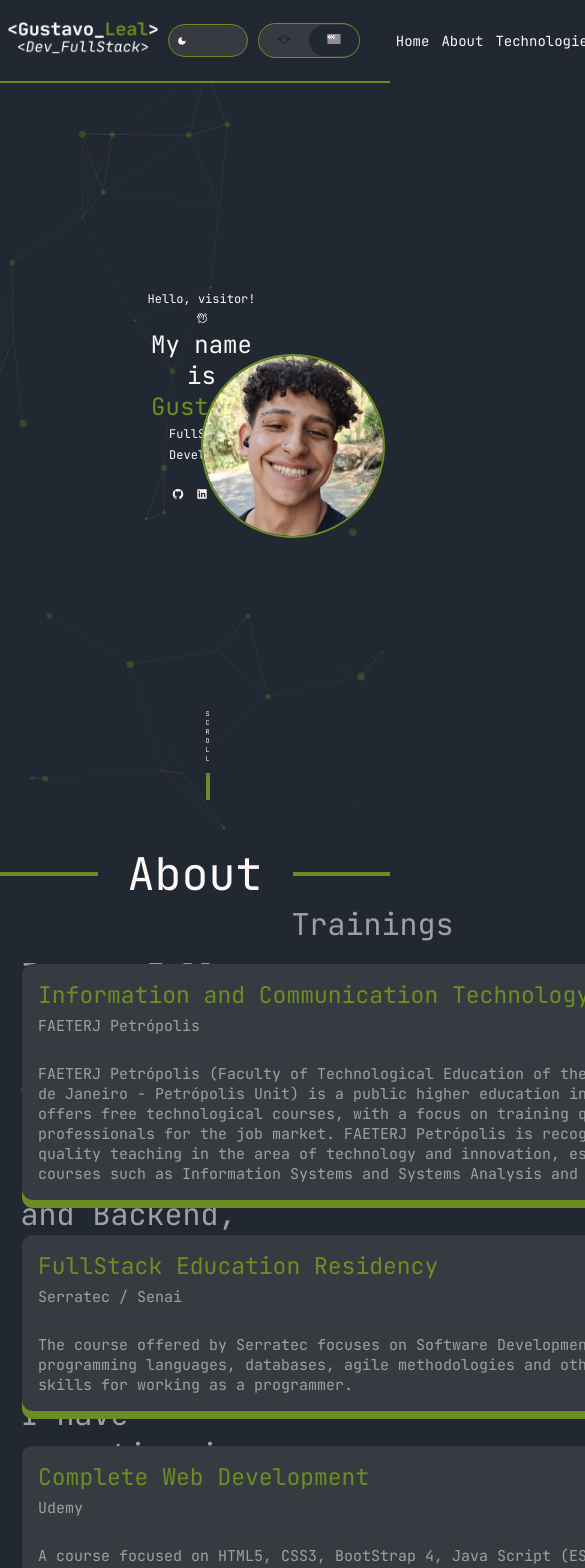
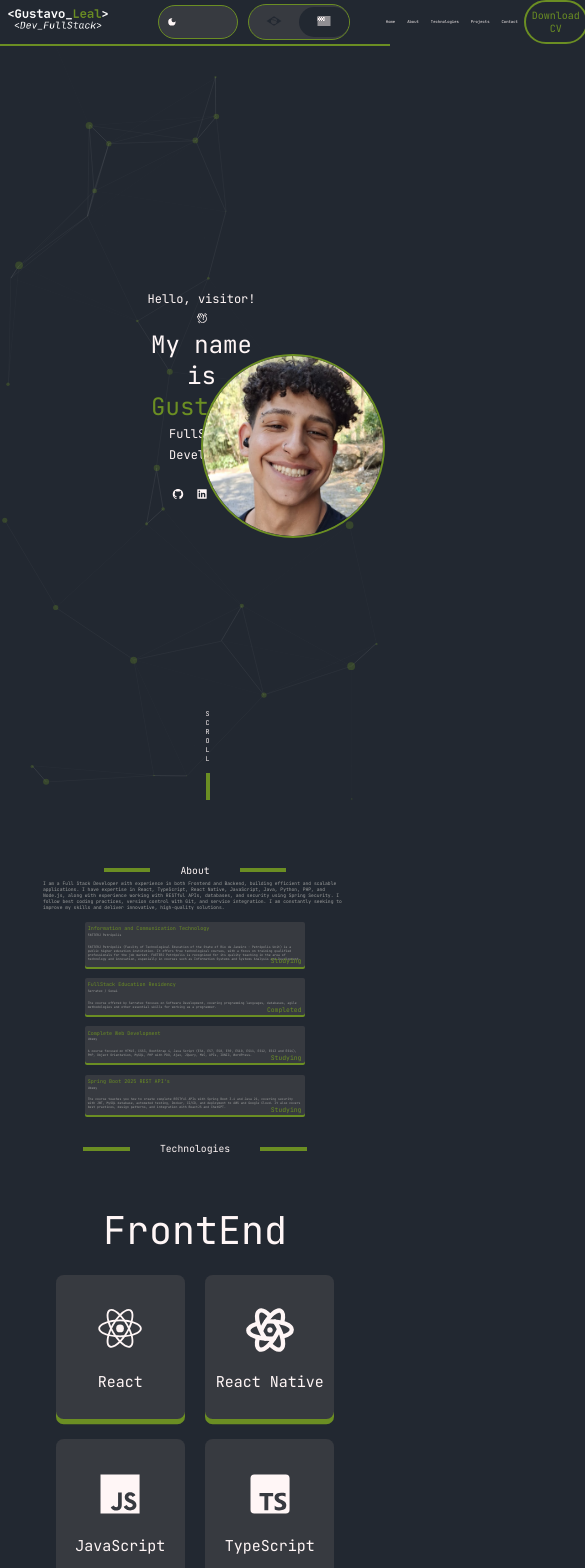
Before and after one commit to GustavoLPr/Portifolio, a React (Vite) app in the folder Portifolio/: page / in a window 390 px wide. Shown: the top 1568 px of the page, 585 px wide, since content can reach past the window. Built offline with nearby package versions, Linux system fonts and the light colour scheme.

Commit message:
Reformulação Sobre e responsividade

```diff
--- a/Portifolio/src/Components/Header/header.jsx
+++ b/Portifolio/src/Components/Header/header.jsx
@@ -185,7 +185,7 @@ export default function Header() {
               if (el) {
                 const offsetTop = el.offsetTop;
                 window.scrollTo({
-                  top: offsetTop - 100, // muda esse valor como quiser
+                  top: offsetTop - 100,
                   behavior: "smooth",
                 });
               }
@@ -200,7 +200,7 @@ export default function Header() {
               if (el) {
                 const offsetTop = el.offsetTop;
                 window.scrollTo({
-                  top: offsetTop - 100, // muda esse valor como quiser
+                  top: offsetTop - 5,
                   behavior: "smooth",
                 });
               }
@@ -215,7 +215,7 @@ export default function Header() {
               if (el) {
                 const offsetTop = el.offsetTop;
                 window.scrollTo({
-                  top: offsetTop - 100, // muda esse valor como quiser
+                  top: offsetTop - 100,
                   behavior: "smooth",
                 });
               }
@@ -230,7 +230,7 @@ export default function Header() {
               if (el) {
                 const offsetTop = el.offsetTop;
                 window.scrollTo({
-                  top: offsetTop - 100, // muda esse valor como quiser
+                  top: offsetTop - 100,
                   behavior: "smooth",
                 });
               }
@@ -245,7 +245,7 @@ export default function Header() {
               if (el) {
                 const offsetTop = el.offsetTop;
                 window.scrollTo({
-                  top: offsetTop - 100, // muda esse valor como quiser
+                  top: offsetTop - 100,
                   behavior: "smooth",
                 });
               }
--- a/Portifolio/src/Components/Header/index.module.css
+++ b/Portifolio/src/Components/Header/index.module.css
@@ -1,6 +1,7 @@
 .headerContainer {
   width: 100%;
-  min-height: 83px;
+  /* min-height: 77px; */
+  min-height: 4.3vw;
   /* background-color: #222831; */
   /* border-bottom: 2px solid #6b8e23; */
   background-color: var(--bg-color);
@@ -29,7 +30,7 @@
 }
 
 .logo {
-  width: clamp(150px, 18vw, 204px); /* Tamanho responsivo */
+  width: clamp(100px, 13vw, 204px); /* Tamanho responsivo */
   height: auto;
 }
 
@@ -152,7 +153,7 @@
   /* color: #fff6f6; */
   color: var(--header-text);
   /* font-size: 1.1vw; */
-   font-size: clamp(14px, 1.1vw, 20px);
+   font-size: 1vw;
   font-family: "JetBrains Mono", monospace;
 }
 
@@ -162,9 +163,9 @@
   color: var(--accent-color);
   font-family: "JetBrains Mono", monospace;
 
-  font-size: clamp(14px, 1.1vw, 20px);        /* Texto que cresce, mas com limite */
-  width: clamp(120px, 12vw, 200px);           /* Largura adaptativa */
-  height: clamp(38px, 5.2vh, 60px);           /* Altura adaptativa */
+  font-size: clamp(10px, 1vw, 20px);        /* Texto que cresce, mas com limite */
+  width: clamp(100px, 12vw, 200px);           /* Largura adaptativa */
+  height: clamp(32px, 5.2vh, 60px);           /* Altura adaptativa */
 
   border-radius: 26.58px; /* Pode deixar fixo ou também adaptar com clamp se quiser */
 }
@@ -187,6 +188,12 @@
   transform: scale(0.5);
   box-shadow: inset 0 0 50px rgba(0, 0, 0, 0.3);
 }
+
+/* @media (max-width: 1070px) {
+  .botaoBaixar{
+    font-size: 10px;
+  }
+} */
 
 /* Ajustes para telas médias */
 @media (max-width: 992px) {
--- a/Portifolio/src/Components/cardFormacao/index.module.css
+++ b/Portifolio/src/Components/cardFormacao/index.module.css
@@ -1,24 +1,36 @@
 .containerCardFormacao {
   background-color: var(--cardBg-color);
-  width: 669px;
+  /* width: 669px; */
+  width: 36vw;
   height: auto;
-  border-radius: 11px;
-  box-shadow: 0px 8px var(--accent-color);
-  padding: 16px;
+  /* border-radius: 11px; */
+  border-radius: 0.5vw;
+  box-shadow: 0px 0.5vw var(--accent-color);
+  /* box-shadow: 0px 8px var(--accent-color); */
+  /* padding: 16px; */
+  padding: 0.8vw;
   position: relative;
   z-index: 1;
-  margin-bottom: 15px;
+}
+
+@media (max-width: 1300px) {
+  .containerCardFormacao {
+    width: 55vw;
+  }
 }
 
 .title {
-  font-size: 23px;
-  padding-bottom: 6px;
+  /* font-size: 23px; */
+  font-size: 1.3vw;
+  padding-bottom: 0.2vw;
   color: var(--accent-color);
 }
 
 .instituicao {
-  font-size: 15px;
-  padding-bottom: 20px;
+  /* font-size: 15px; */
+  font-size: 0.8vw;
+  /* padding-bottom: 20px; */
+  margin-bottom: 2vw;
   color: var(--cardText-color);
 }
 
@@ -26,15 +38,19 @@
   word-wrap: break-word;
   overflow-wrap: break-word;
   white-space: normal;
-  font-size: 15px;
+  /* font-size: 15px; */
+  font-size: 0.8vw;
   color: var(--cardText-color);
-  margin-top: 8px;
+  margin-bottom: 0.7vw;
 }
 
 .status {
   position: absolute;
-  bottom: 2px;
-  right: 16px;
-  font-size: 10px;
+  /* bottom: 2px; */
+  bottom: 0.3vw;
+  /* right: 16px; */
+  right: 1vw;
+  /* font-size: 10px; */
+  font-size: clamp(0.4rem, 0.6vw, 2.5rem);
   color: var(--accent-color);
 }
--- a/Portifolio/src/Pages/Home/index.jsx
+++ b/Portifolio/src/Pages/Home/index.jsx
@@ -1,4 +1,4 @@
-import {React, useRef, useTransition } from "react";
+import { React, useRef, useTransition } from "react";
 import Header from "../../Components/Header/header";
 import Footer from "../../Components/Footer/footer";
 import * as styles from "./index.module.css";
@@ -149,7 +149,7 @@ export default function Home() {
           <div className={styles.titulo}>{t("Sobre")}</div>
           <div className={styles.linha}></div>
         </div>
-        <div className={styles.contentSobre}>
+        {/* <div className={styles.contentSobre}>
           <div className={styles.esquerdaSobre}>
             <div className={styles.esquerdaSobreText}>
               {t(
@@ -190,6 +190,48 @@ export default function Home() {
                 "O curso ensina a criar APIs RESTful completas com Spring Boot 3.4 e Java 21, abordando segurança com JWT, banco de dados MySQL, testes automatizados, Docker, CI/CD e implantação em AWS e Google Cloud. Também cobre boas práticas, padrões de projeto e integração com ReactJS e ChatGPT."
               )}
               status={t("cursando")}
+            />
+          </div>
+        </div> */}
+
+        <div className={styles.contentSobre}>
+          <div className={styles.textArea}>
+            {t(
+              "Sou um desenvolvedor FullStack com experiência em FrontEnd e BackEnd, criando aplicações eficientes e escaláveis. Tenho conhecimento em React, TypeScript, React Native, JavaScript, Java, Python, PHP e Node.js, além de experiência com APIs REST, bancos de dados e segurança com Spring Security. Trabalho com boas práticas de código, versionamento com Git e integração de serviços. Busco sempre aprimorar minhas habilidades e entregar soluções inovadoras e de alta qualidade."
+            )}
+          </div>
+          <div className={styles.cardArea}>
+            <CardFormacao
+              title={t("Tecnologia da Informação e Comunicação")}
+              instituicao="FAETERJ Petrópolis"
+              descricao={t(
+                "A FAETERJ Petrópolis (Faculdade de Educação Tecnológica do Estado do Rio de Janeiro - Unidade Petrópolis) é uma instituição pública de ensino superior. Ela oferece cursos tecnológicos gratuitos, com foco na formação de profissionais qualificados para o mercado de trabalho. A FAETERJ Petrópolis é reconhecida por seu ensino de qualidade na área de tecnologia e inovação, especialmente em cursos como Sistemas de Informação e Análise e Desenvolvimento de Sistemas."
+              )}
+              status={t("Cursando")}
+            />
+            <CardFormacao
+              title={t("Residência de ensino FullStack")}
+              instituicao="Serratec / Senai"
+              descricao={t(
+                "O curso oferecido pelo Serratec tem foco em Desenvolvimento de Software, abordando linguagens de programação, banco de dados, metodologias ágeis e outras habilidades essenciais para atuar como programador."
+              )}
+              status={t("Completo")}
+            />
+            <CardFormacao
+              title={t("Desenvolvimento Web Completo")}
+              instituicao="Udemy"
+              descricao={t(
+                "Um curso focado em HTML5, CSS3, BootStrap 4, Java Script (ES6, ES7, ES8, ES9, ES10, ES11, ES12, ES13 e ES14), PHP, Orientação a Objetos, MySQL, PHP com PDO, Ajax, JQuery, MVC, APIs, IONIC, WordPress."
+              )}
+              status={t("Cursando")}
+            />
+            <CardFormacao
+              title="Spring Boot 2025 REST API's"
+              instituicao="Udemy"
+              descricao={t(
+                "O curso ensina a criar APIs RESTful completas com Spring Boot 3.4 e Java 21, abordando segurança com JWT, banco de dados MySQL, testes automatizados, Docker, CI/CD e implantação em AWS e Google Cloud. Também cobre boas práticas, padrões de projeto e integração com ReactJS e ChatGPT."
+              )}
+              status={t("Cursando")}
             />
           </div>
         </div>
--- a/Portifolio/src/Pages/Home/index.module.css
+++ b/Portifolio/src/Pages/Home/index.module.css
@@ -134,24 +134,24 @@
   font-size: 1.7vw;
 }
 /* -------------------------------------- SOBRE --------------------------- */
-.sobre {
-}
+/* .sobre {
+} */
 
 /* .sobreTitulo {
   display: flex;
   align-items: center;
-  justify-content: center;
+  justify-content: center;                            //nao tava sendo usado
   gap: 30px;
 } */
 
 /* .linha {
   flex-grow: 1;
   height: 4px;
-  background-color: var(--accent-color);
+  background-color: var(--accent-color);                   //nao tava sendo usado
   max-width: 781px;
 } */
 
-.contentSobre {
+/* .contentSobre {
   display: flex;
 }
 
@@ -166,21 +166,58 @@
 .esquerdaSobreText {
   font-size: 30px;
   color: var(--cardText-color);
+} */
+
+/* .direitaSobre {
+  width: 50%;
+  height: 100vh;
+  display: flex; */
+/* flex-direction: column; organiza verticalmente */
+/* align-items: center; centraliza horizontalmente */
+/* gap: 20px; espaço entre "Formações" e o card */
+/* } */
+
+/* .formacoesTitle {
+  font-size: 30px;
+  color: var(--cardText-color);
+} */
+
+.sobre {
+  /* padding: 0px 500px 0px 500px; */
+  padding-top: 5vw;
 }
 
-.direitaSobre {
-  width: 50%;
-  height: 100vh;
+.contentSobre {
+  margin: 0 11vw;
   display: flex;
-  flex-direction: column; /* organiza verticalmente */
-  align-items: center; /* centraliza horizontalmente */
-  gap: 20px; /* espaço entre "Formações" e o card */
+  flex-direction: column;
+  align-items: center;
+  justify-content: center;
+  position: relative;
+  z-index: 1;
 }
 
-.formacoesTitle {
-  font-size: 30px;
+.textArea{
+  margin: 1vw 0 3vw 0;
+  font-size: 1.2vw;
   color: var(--cardText-color);
 }
+
+.cardArea {
+  display: flex;
+  flex-wrap: wrap;
+  justify-content: space-between;
+  row-gap: 3vw;
+  margin-bottom: 7vw;
+}
+
+@media (max-width: 1300px) {
+  .cardArea{
+    flex-direction: column;
+  }
+}
+
+
 /* -------------------------------------- TECNOLOGIAS  ---------------------------------------------------------- */
 
 .tecnologias {
@@ -196,6 +233,7 @@
 .tecnologiasCategorias {
   width: 100%;
   margin-top: 50px;
+  margin-bottom: 7vw;
 }
 
 .categoriaBloco {
@@ -228,13 +266,14 @@
 
 .projetosContentSlide {
   width: 1250px;
+  margin-bottom: 7vw;
 }
 
-.teste {
+/* .teste {
   display: flex;
   align-items: center;
   justify-content: center;
-}
+} */
 /* -------------------------------------- CONTATO  ---------------------------------------------------------- */
 .contato {
   display: flex;
@@ -330,11 +369,13 @@
   flex-grow: 1;
   height: 4px;
   background-color: var(--accent-color);
-  max-width: 700px;
+  /* max-width: 700px; */
+  max-width: 12vw;
 }
 
 .titulo {
-  font-size: 45px;
+  /* font-size: 45px; */
+  font-size: 2.5vw;
 }
 
 .separacao {
--- a/Portifolio/src/i18n/locales/en-us.js
+++ b/Portifolio/src/i18n/locales/en-us.js
@@ -20,7 +20,7 @@ export default {
         'Desenvolvimento Web Completo' : 'Complete Web Development',
         'Um curso focado em HTML5, CSS3, BootStrap 4, Java Script (ES6, ES7, ES8, ES9, ES10, ES11, ES12, ES13 e ES14), PHP, Orientação a Objetos, MySQL, PHP com PDO, Ajax, JQuery, MVC, APIs, IONIC, WordPress.' : 'A course focused on HTML5, CSS3, BootStrap 4, Java Script (ES6, ES7, ES8, ES9, ES10, ES11, ES12, ES13 and ES14), PHP, Object Orientation, MySQL, PHP with PDO, Ajax, JQuery, MVC, APIs, IONIC, WordPress.',
         'O curso ensina a criar APIs RESTful completas com Spring Boot 3.4 e Java 21, abordando segurança com JWT, banco de dados MySQL, testes automatizados, Docker, CI/CD e implantação em AWS e Google Cloud. Também cobre boas práticas, padrões de projeto e integração com ReactJS e ChatGPT.' : 'The course teaches you how to create complete RESTful APIs with Spring Boot 3.4 and Java 21, covering security with JWT, MySQL database, automated testing, Docker, CI/CD, and deployment to AWS and Google Cloud. It also covers best practices, design patterns, and integration with ReactJS and ChatGPT.',
-        'cursando' : 'studying',
+        'Cursando' : 'Studying',
         'Completo' : 'Completed',
         'Ferramentas' : 'Tools',
         'Tem alguma duvida ou deseja contratar meus serviços?' : 'Do you have any questions or would you like to hire my services?',
```
